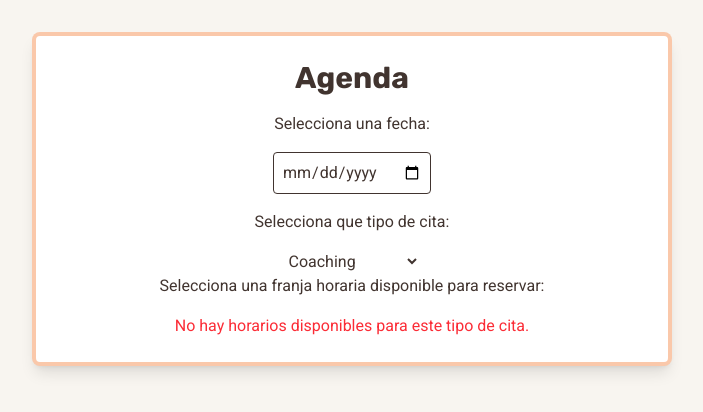
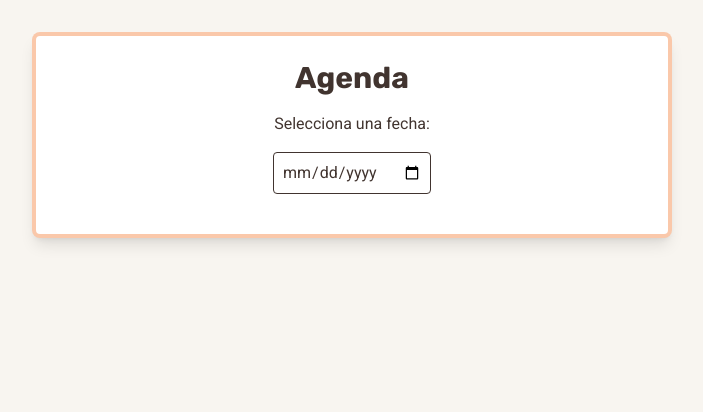
Before and after one commit to KoolDeveloper/arroz-con-mango, a SvelteKit app: page /agenda in a window 1280 px wide. Shown: the top 412 px of the page, without its empty margins (288-991 px from the left). Built offline with nearby package versions, Linux system fonts and the light colour scheme; a web font is replaced by a local one.

Commit message:
Agenda logic improved

```diff
--- a/src/routes/agenda/+page.svelte
+++ b/src/routes/agenda/+page.svelte
@@ -57,6 +57,7 @@
 	<h1 class="mb-4 text-3xl font-bold">Agenda</h1>
 	<p class="mb-4">Selecciona una fecha:</p>
 	<input type="date" bind:value={fechaSeleccionada} class="mb-4 rounded border p-2" />
+	{#if fechaSeleccionada}
 		<p class="mb-4">Selecciona que tipo de cita:</p>
 		<select bind:value={tipoCita}>
 			<option value="coaching">Coaching</option>
@@ -76,4 +77,5 @@
 				{/each}
 			{/if}
 		</section>
+	{/if}
 </main>
```
Also changed, not shown: 1 other file (tests, documents, lock files or other folders). Lines whose indentation alone changed are shown as unchanged.
